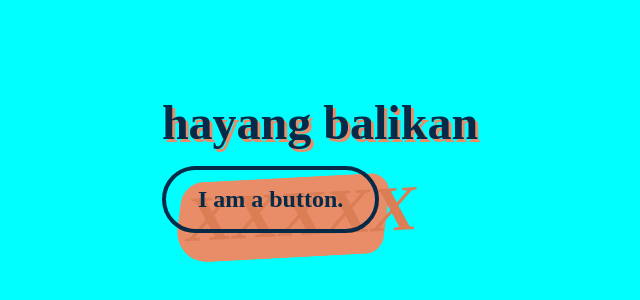
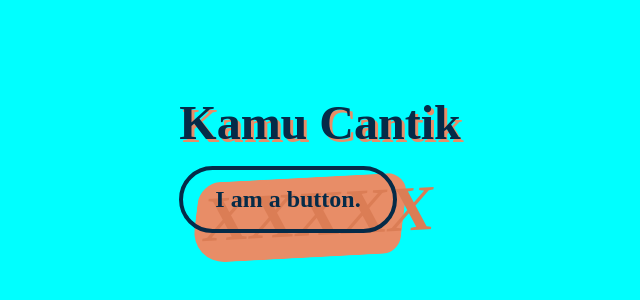
Before and after one commit to iszaenal/HBD-WinBrut, a plain HTML site: page index.html in a window 1280 px wide. Shown: the part 236-536 px from the top of the page, without its empty margins (320-960 px from the left). Drawn offline with Linux system fonts and the light colour scheme; a web font is replaced by a local one.

Commit message:
Update index.html

```diff
--- a/index.html
+++ b/index.html
@@ -9,7 +9,7 @@
 <body>
 <!-- partial:index.partial.html -->
 <div>
-  <h1>hayang balikan</h1>
+  <h1>Kamu Cantik</h1>
   <button id="button" class="button">I am a button.</button>
 </div>
 <!-- partial -->
```
